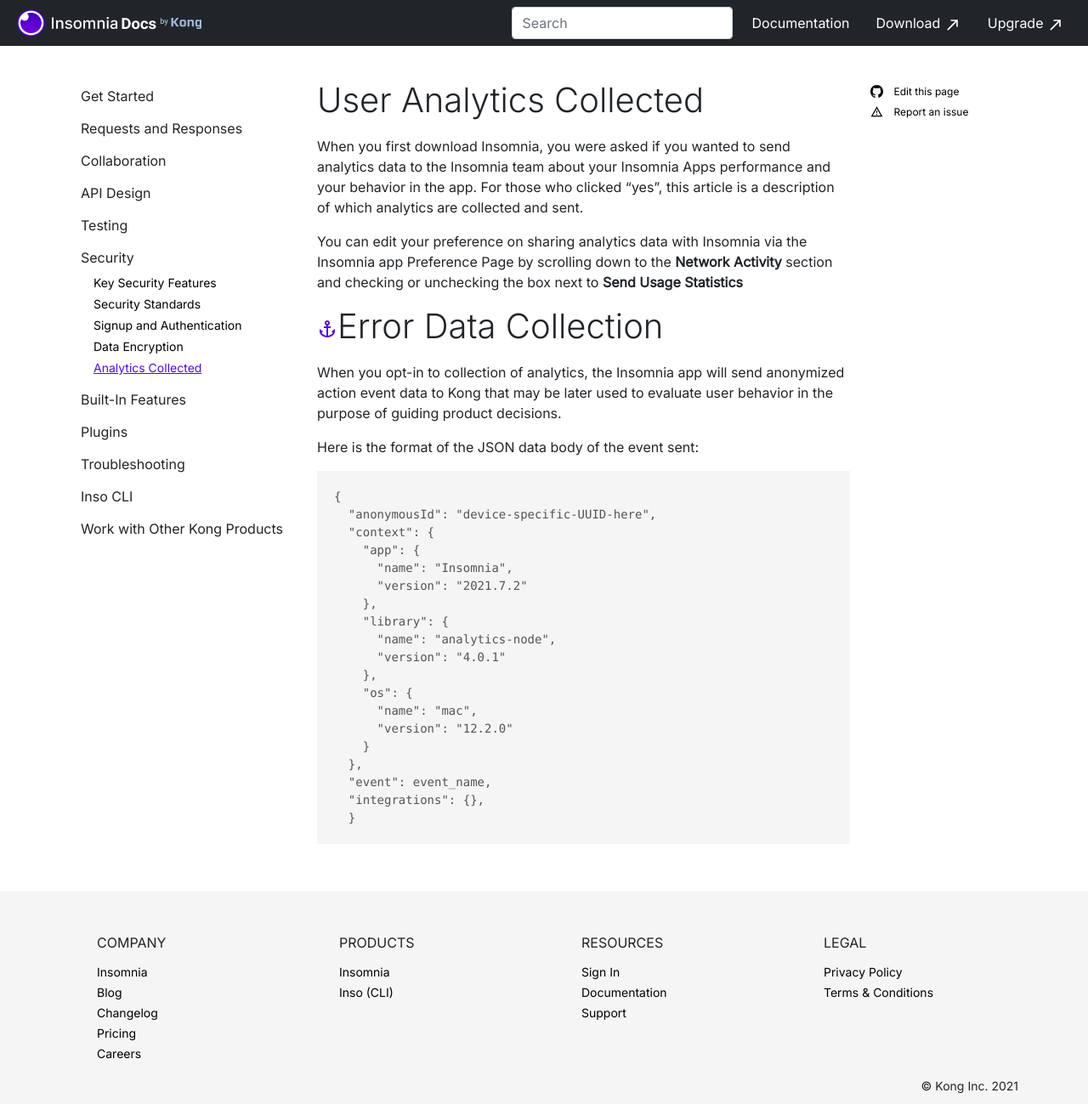
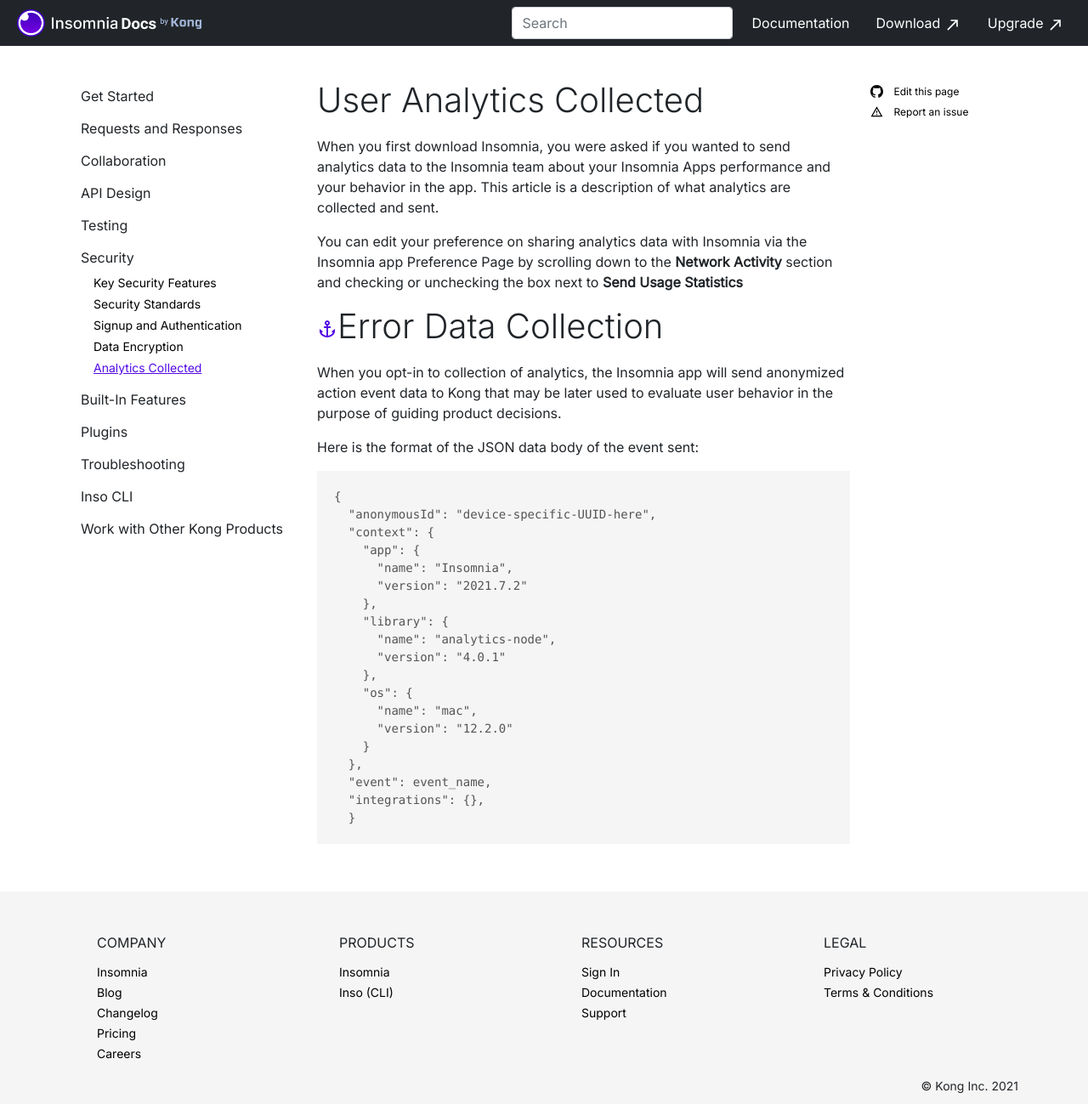
Before and after one commit to Kong/insomnia-docs, a Jekyll site: the page built from docs/insomnia/analytics-collected.md, in a window 1280 px wide and 1299 px high. Shown: the whole window at 85% size. Built offline with Jekyll 4.4.1, drawn with Linux system fonts in a browser that asks for light colours; comment, search, counter and statistics services are not loaded.

Commit message:
Update docs/insomnia/analytics-collected.md
Co-authored-by: Angel <Guaris@users.noreply.github.com>

```diff
--- a/docs/insomnia/analytics-collected.md
+++ b/docs/insomnia/analytics-collected.md
@@ -5,7 +5,7 @@
 category-url: security
 ---
 
-When you first download Insomnia, you were asked if you wanted to send analytics data to the Insomnia team about your Insomnia Apps performance and your behavior in the app.  For those who clicked "yes", this article is a description of which analytics are collected and sent.
+When you first download Insomnia, you were asked if you wanted to send analytics data to the Insomnia team about your Insomnia Apps performance and your behavior in the app. This article is a description of what analytics are collected and sent.
 
 You can edit your preference on sharing analytics data with Insomnia via the Insomnia app Preference Page by scrolling down to the **Network Activity** section and checking or unchecking the box next to **Send Usage Statistics**
 
```
